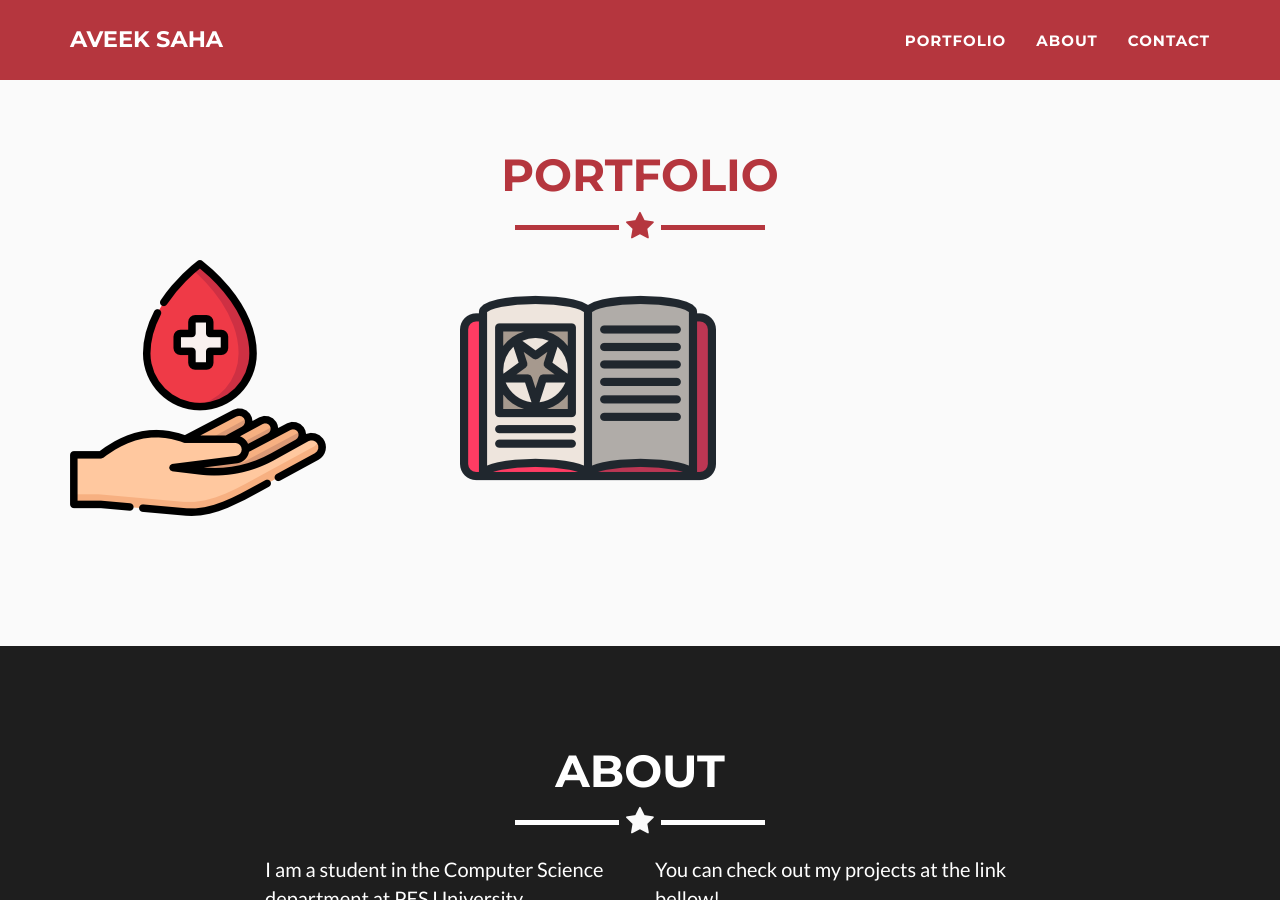
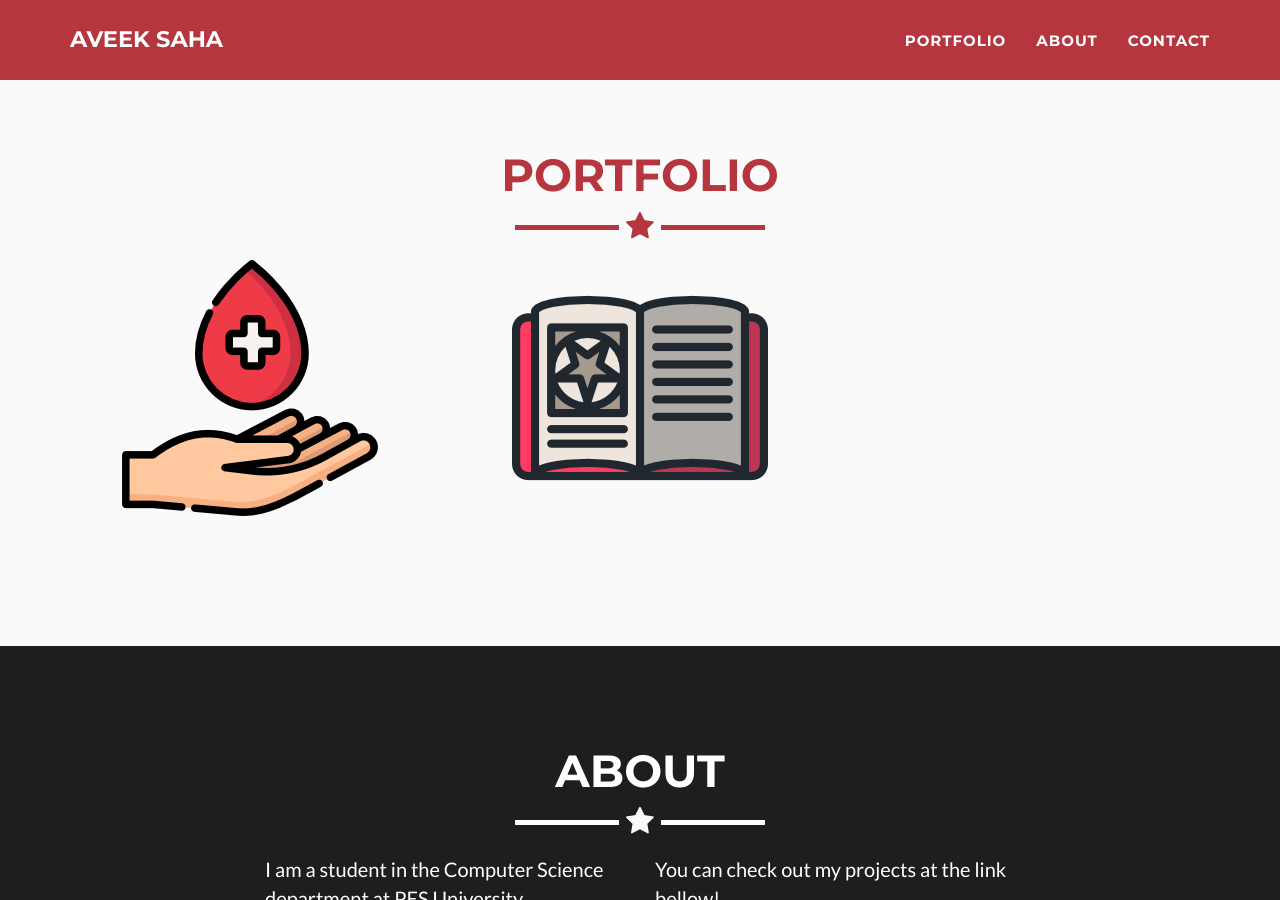
Before and after one commit to Aveek-Saha/Aveek-Saha.github.io, a Jekyll site: the page built from index.html, in a window 1280 px wide and 900 px high, scrolled down 725 px. Built offline with Jekyll 4.4.1, drawn with Linux system fonts in a browser that asks for light colours.

Commit message:
Update portfolio_grid.html

```diff
--- a/_includes/portfolio_grid.html
+++ b/_includes/portfolio_grid.html
@@ -11,16 +11,15 @@
             <div class="row">
                 {% for post in site.posts %}
                     <div class="col-sm-4 portfolio-item">
-                        <div style="text-align:center;">
                         <a href="#portfolioModal-{{ post.modal-id }}" class="portfolio-link" data-toggle="modal">
                             <div class="caption">
                                 <div class="caption-content">
                                     <i class="fa fa-search-plus fa-3x"></i>
                                 </div>
                             </div>
-                            <img src="img/portfolio/{{ post.img }}" class="img-responsive" alt="{{ post.alt }}">
+                            <img src="img/portfolio/{{ post.img }}" class="img-responsive" alt="{{ post.alt }}"
+                                 style="display:block; margin:auto;">
                         </a>
-                        </div>
                     </div>
                 {% endfor %}
             </div>
```
